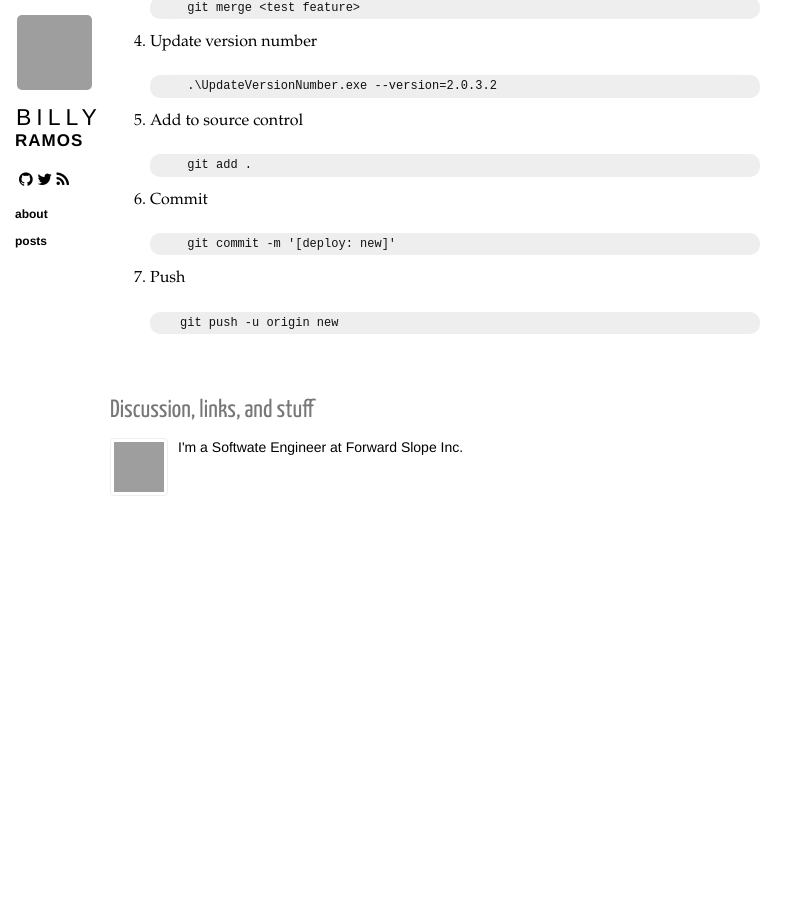
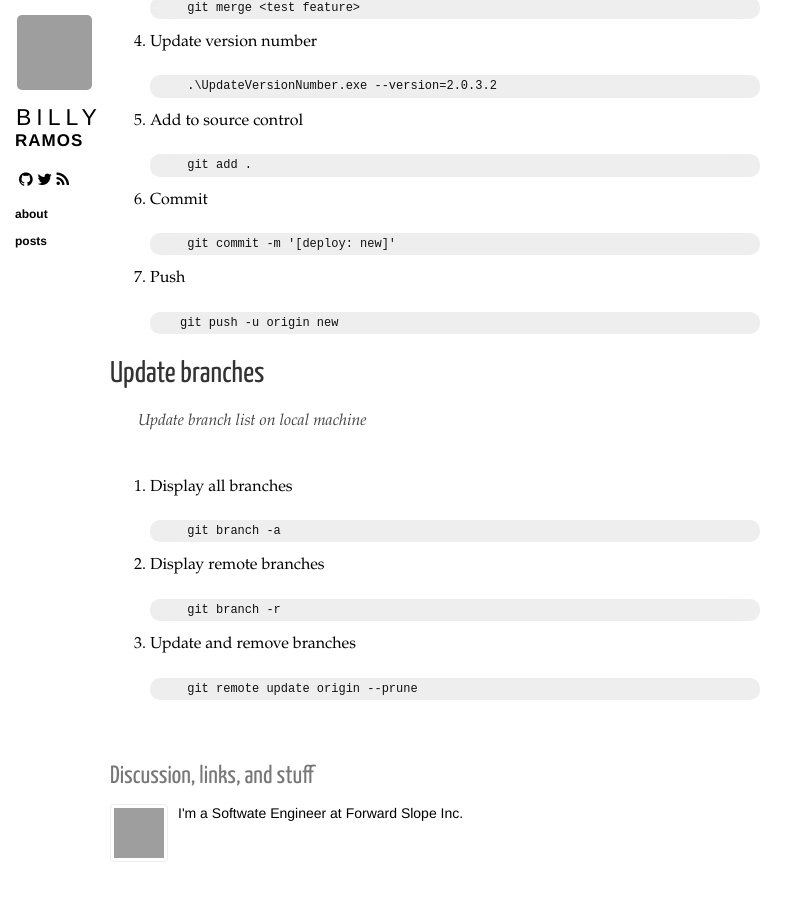
Before and after one commit to bramos-forward-slope/bramos-forward-slope.github.io, a Jekyll site: the page built from _posts/2015-08-03-git.md, in a window 1280 px wide and 900 px high, scrolled down 1205 px, cut to the strip 0-900 px from the top of the window. Shown: the whole strip, without its empty margins (0-808 px from the left). Built offline with Jekyll 4.4.1, drawn with Linux system fonts in a browser that asks for light colours; nearby versions of some CDN libraries; Markdown is read by kramdown in place of the engine named in the settings; before the commit the page ends 1740 px from its top, so only the background shows below that; grey boxes are pictures that could not be loaded.

Commit message:
Add branch notes and dapper note

```diff
--- a/_posts/2015-08-03-git.md
+++ b/_posts/2015-08-03-git.md
@@ -76,3 +76,18 @@ Date:   Fri Aug 1 22:57:55 2014 +0200
 7.  Push
 
         git push -u origin new
+
+## Update branches
+> Update branch list on local machine
+
+1. Display all branches
+
+        git branch -a
+
+2. Display remote branches
+
+        git branch -r
+
+3. Update and remove branches
+
+        git remote update origin --prune
```
Also changed, not shown: _posts/2015-08-21-dapper.md (added, +19 -0 lines).
